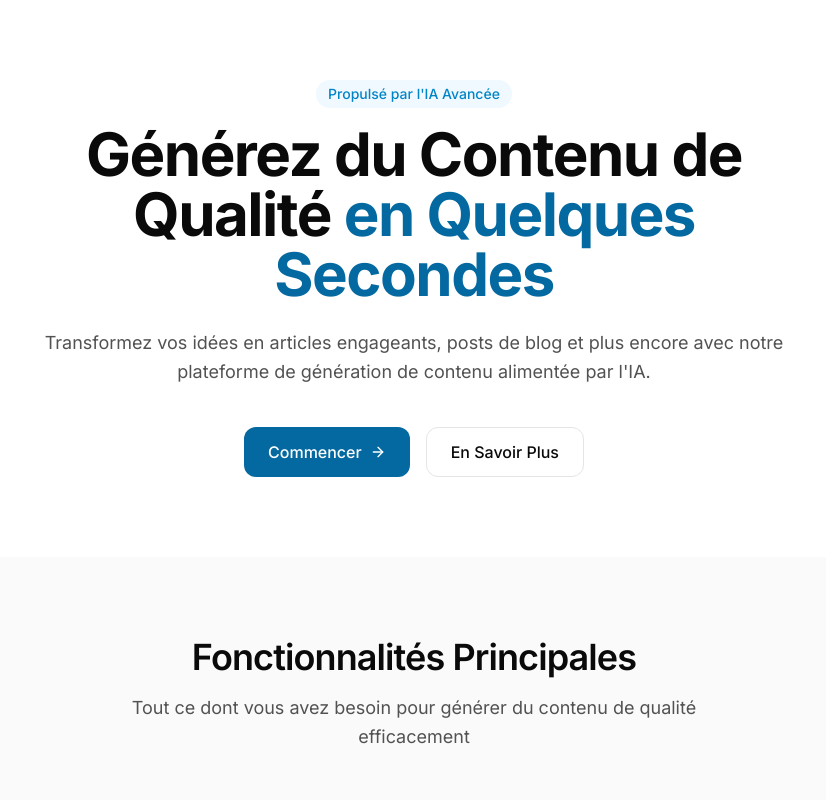
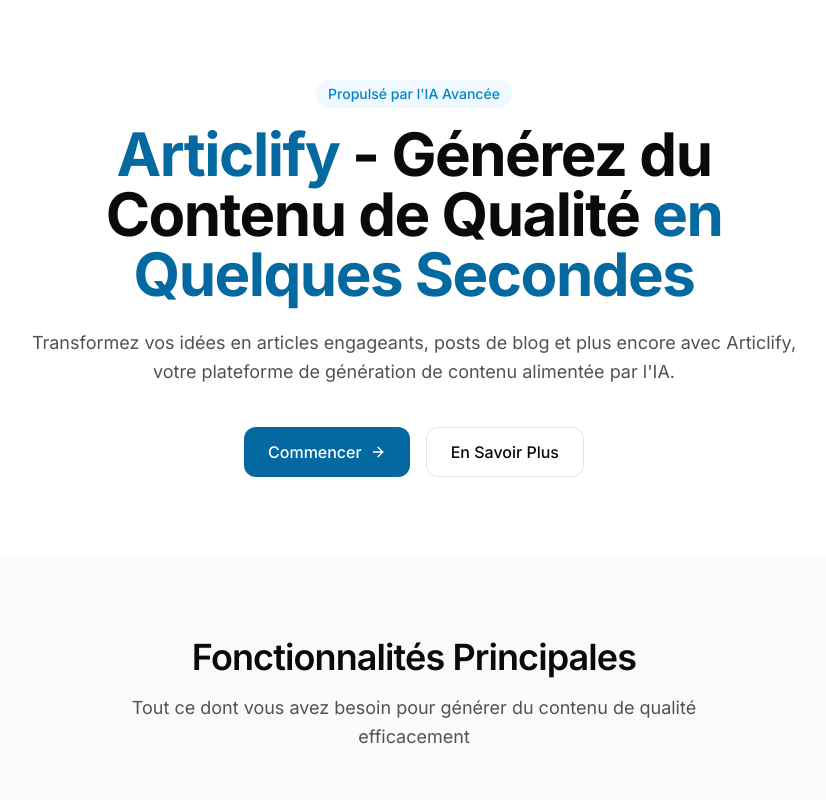
Before and after one commit to DD3M-beep/articlify, a React (Vite) app: page / in a window 1280 px wide. Shown: the top 800 px of the page, without its empty margins (226-1052 px from the left). Built offline with nearby package versions, Linux system fonts and the light colour scheme.

Commit message:
Rename the project
Renames the project to give it an original and trustworthy name.

```diff
--- a/index.html
+++ b/index.html
@@ -1,11 +1,12 @@
+
 <!DOCTYPE html>
 <html lang="en">
   <head>
     <meta charset="UTF-8" />
     <meta name="viewport" content="width=device-width, initial-scale=1.0" />
-    <title>articlify</title>
-    <meta name="description" content="Lovable Generated Project" />
-    <meta name="author" content="Lovable" />
+    <title>Articlify</title>
+    <meta name="description" content="Générez du contenu de qualité en quelques secondes avec Articlify" />
+    <meta name="author" content="Articlify" />
     <meta property="og:image" content="/og-image.png" />
   </head>
 
--- a/src/pages/Index.tsx
+++ b/src/pages/Index.tsx
@@ -12,11 +12,11 @@ const Index = () => {
               Propulsé par l'IA Avancée
             </span>
             <h1 className="heading-1 animate-slide-up">
-              Générez du Contenu de Qualité
+              <span className="text-primary">Articlify</span> - Générez du Contenu de Qualité
               <span className="text-primary"> en Quelques Secondes</span>
             </h1>
             <p className="mt-6 paragraph animate-slide-up">
-              Transformez vos idées en articles engageants, posts de blog et plus encore avec notre plateforme de génération de contenu alimentée par l'IA.
+              Transformez vos idées en articles engageants, posts de blog et plus encore avec Articlify, votre plateforme de génération de contenu alimentée par l'IA.
             </p>
             <div className="flex flex-wrap justify-center gap-4 mt-10 animate-slide-up">
               <button className="button-primary">
```
